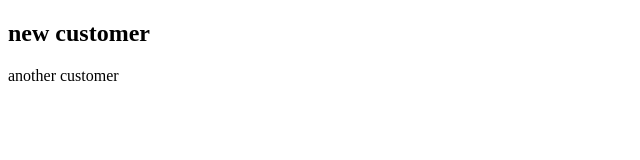
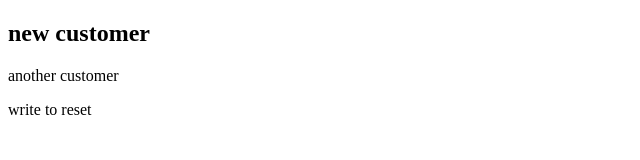
Before and after one commit to Khaklu/git-github-1, a plain HTML site: page new-cus.html in a window 1280 px wide. Shown: the full height of the page, 0-640 px from the left. Drawn offline with Linux system fonts and the light colour scheme.

Commit message:
add to reset

```diff
--- a/new-cus.html
+++ b/new-cus.html
@@ -8,5 +8,6 @@
 <body>
   <h2>new customer</h2>
   <p>another customer</p>
+  <p>write to reset</p>
 </body>
 </html>
```
